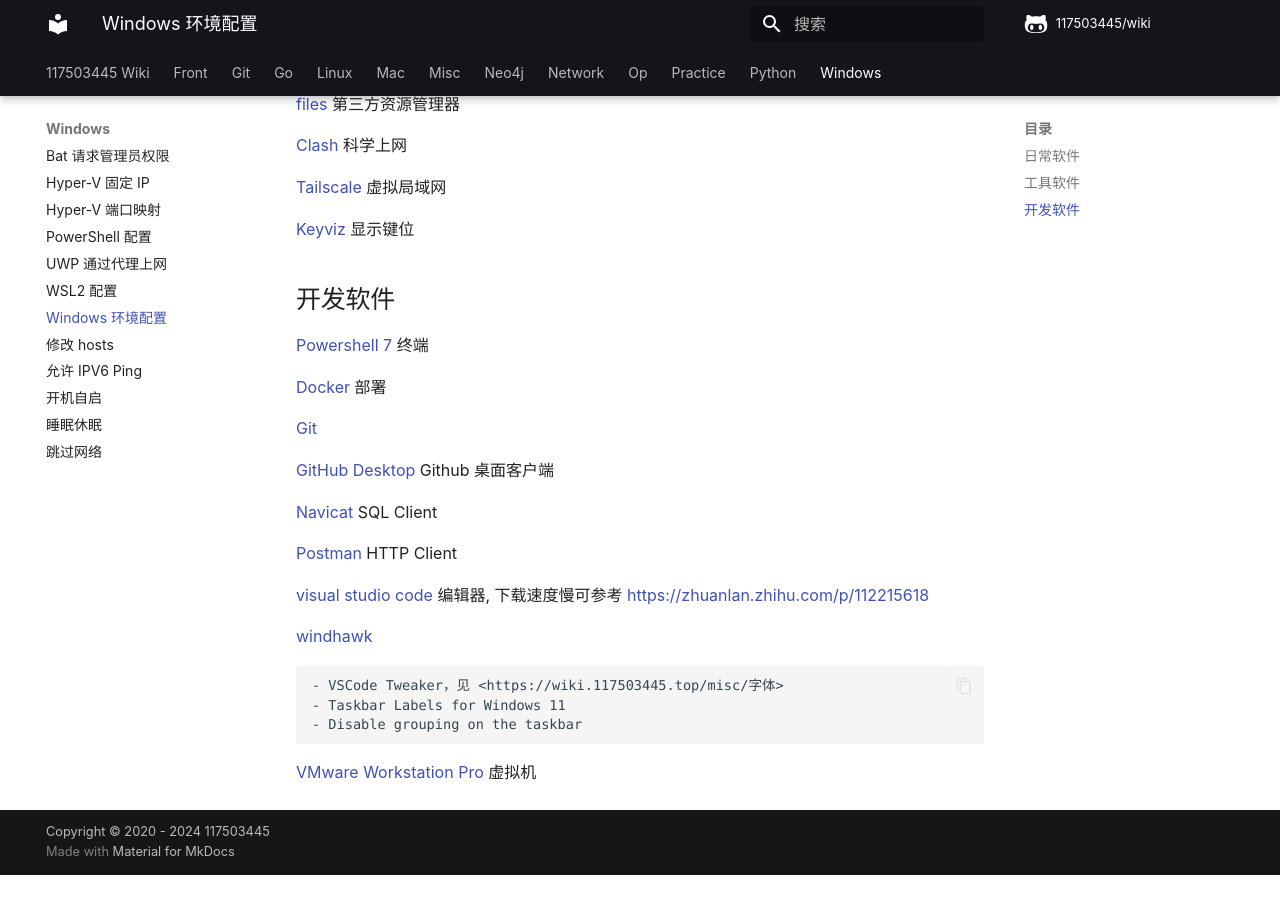
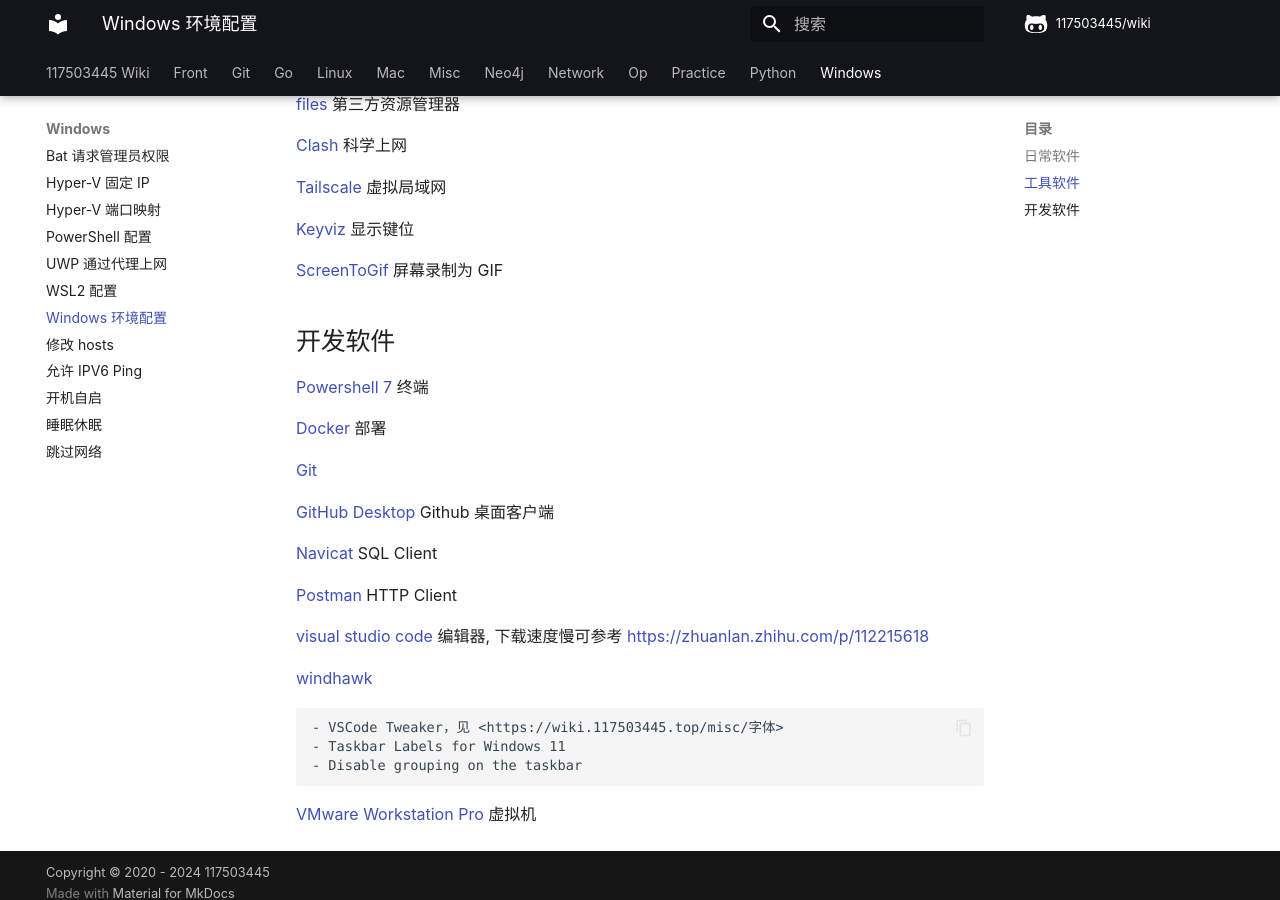
Before and after one commit to 117503445/wiki, an MkDocs documentation site: the page built from docs/windows/Windows 环境配置.md, in a window 1280 px wide and 900 px high, scrolled down 1260 px. Built offline with MkDocs 1.6.1 and Material for MkDocs 9.7.7, drawn with Linux system fonts in a browser that asks for light colours; some web fonts are replaced; comment, search, counter and statistics services are not loaded; before the commit the page ends 2135 px from its top, so only the background shows below that.

Commit message:
wip
Signed-off-by: 117503445 <t117503445@gmail.com>

```diff
--- a/docs/windows/Windows 环境配置.md
+++ b/docs/windows/Windows 环境配置.md
@@ -60,6 +60,8 @@
 
 [Keyviz](https://github.com/mulaRahul/keyviz) 显示键位
 
+[ScreenToGif](https://github.com/NickeManarin/ScreenToGif) 屏幕录制为 GIF
+
 ## 开发软件
 
 [Powershell 7](https://github.com/PowerShell/PowerShell/releases) 终端
```
